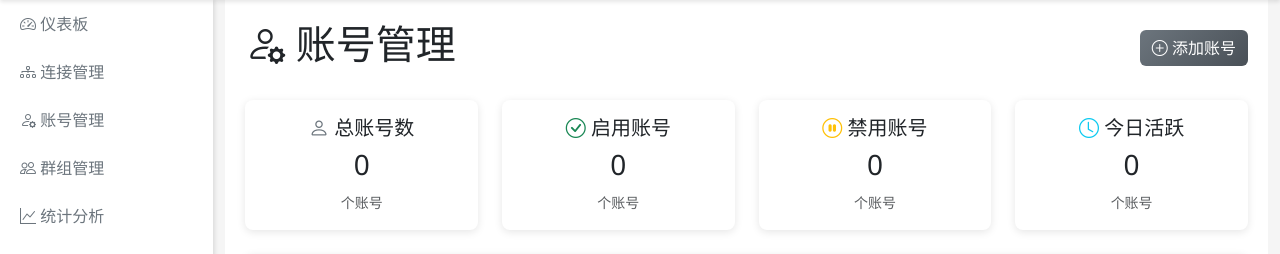
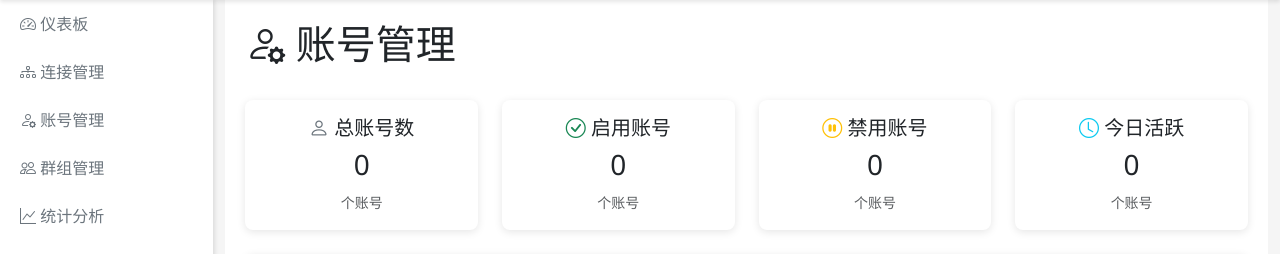
Before and after one commit to Loping151/BotShepherd, a Python web app: template templates/accounts.html in a window 1280 px wide. Shown: the part 56-310 px from the top of the page. Run offline with Jinja, Linux system fonts and the light colour scheme; the template is opened without the code that fills it, so the values that code supplies are empty.

Commit message:
不再允许手动添加账号，账号从活动的连接中获得

```diff
--- a/templates/accounts.html
+++ b/templates/accounts.html
@@ -5,10 +5,6 @@
 {% block content %}
 <div class="d-flex justify-content-between align-items-center mb-4">
     <h1><i class="bi bi-person-gear"></i> 账号管理</h1>
-    <button class="btn btn-primary" onclick="showAddAccountModal()">
-        <i class="bi bi-plus-circle"></i>
-        添加账号
-    </button>
 </div>
 
 <!-- 账号状态卡片 -->
@@ -296,17 +292,6 @@ function formatDateTime(dateTimeStr) {
     return date.toLocaleDateString('zh-CN');
 }
 
-// 显示添加账号模态框
-function showAddAccountModal() {
-    editingAccountId = null;
-    document.getElementById('accountModalTitle').textContent = '添加账号';
-    document.getElementById('accountForm').reset();
-    document.getElementById('accountEnabled').checked = true;
-    resetAccountAliasesList();
-
-    new bootstrap.Modal(document.getElementById('accountModal')).show();
-}
-
 // 编辑账号
 function editAccount(accountId) {
     editingAccountId = accountId;
```
